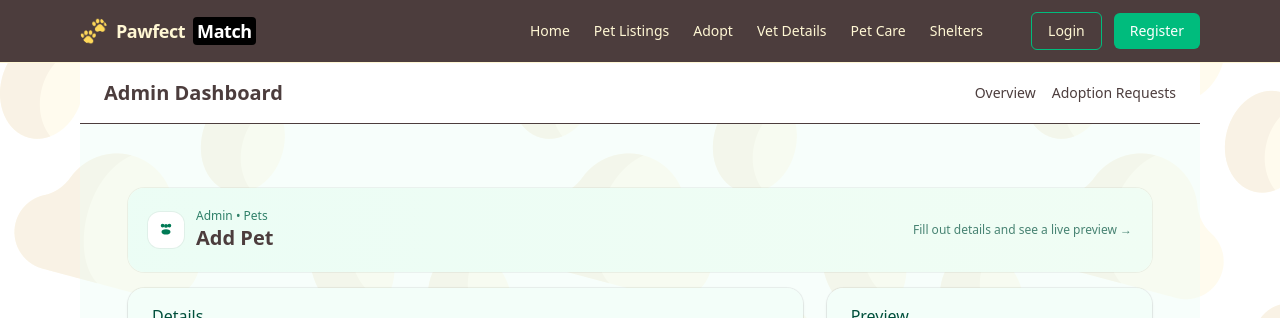
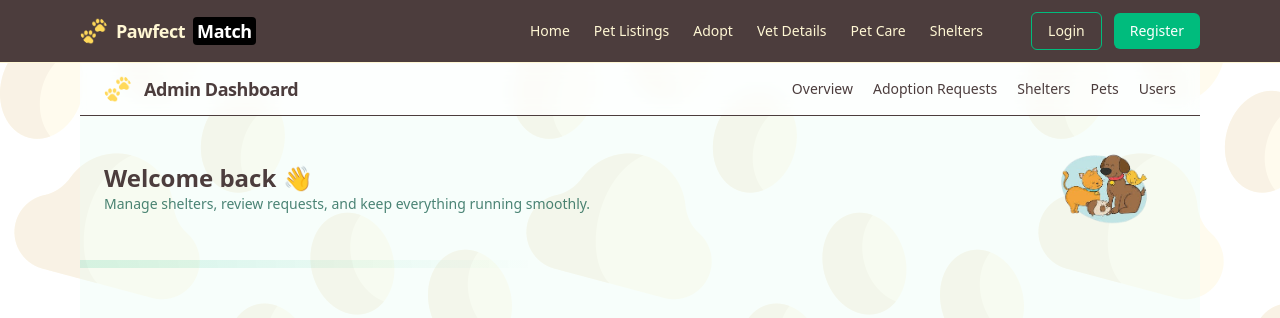
Before and after one commit to ruhanaatiq/pawfect-match, a Next.js app: page /admin/pets/new in a window 1280 px wide. Shown: the top 318 px of the page. Built offline with nearby package versions, Linux system fonts and the light colour scheme; no server answers.

Commit message:
added illustration and color to admin dashboard

```diff
--- a/src/app/admin/layout.jsx
+++ b/src/app/admin/layout.jsx
@@ -1,19 +1,83 @@
+// src/app/admin/layout.jsx
 export const dynamic = "force-dynamic";
+
+import Link from "next/link";
+import Image from "next/image";
+// OPTIONAL: uncomment if you want a gentle fade-in
+// import { motion } from "framer-motion";
 
 export default function AdminLayout({ children }) {
   return (
     <div className="min-h-screen bg-emerald-50/40">
-      <header className="border-b bg-white">
-        <div className="mx-auto max-w-6xl px-6 py-4 flex items-center justify-between">
-          <h1 className="text-xl font-bold text-[#4C3D3D]">Admin Dashboard</h1>
-          <nav className="flex items-center gap-4 text-sm">
-            <a href="/admin" className="hover:underline">Overview</a>
-            <a href="/admin/requests" className="hover:underline">Adoption Requests</a>
-            {/* add more: /admin/pets, /admin/users */}
+      {/* Top bar */}
+      <header className="border-b bg-white/90 backdrop-blur supports-[backdrop-filter]:bg-white/70">
+        <div className="mx-auto max-w-6xl px-6 py-3 flex items-center justify-between">
+          <div className="flex items-center gap-3">
+            <Image
+              src="/paws.png" // your existing logo in /public
+              alt="Pawfect Match"
+              width={28}
+              height={28}
+              className="rounded-full"
+            />
+            <span className="text-lg font-bold tracking-tight text-[#4C3D3D]">
+              Admin Dashboard
+            </span>
+          </div>
+
+          <nav className="flex items-center gap-5 text-sm text-[#4C3D3D]">
+            <Link href="/admin" className="hover:text-emerald-700 transition-colors">Overview</Link>
+            <Link href="/admin/requests" className="hover:text-emerald-700 transition-colors">Adoption Requests</Link>
+            <Link href="/admin/shelters" className="hover:text-emerald-700 transition-colors">Shelters</Link>
+            <Link href="/admin/pets" className="hover:text-emerald-700 transition-colors">Pets</Link>
+            <Link href="/admin/users" className="hover:text-emerald-700 transition-colors">Users</Link>
           </nav>
         </div>
       </header>
-      <main className="mx-auto max-w-6xl px-6 py-8">{children}</main>
+
+      {/* Subtle banner with decorative image */}
+
+        <div className="mx-auto max-w-6xl px-6 py-6 flex items-center justify-between">
+          <div>
+            <h1 className="text-2xl font-semibold text-[#4C3D3D]">Welcome back 👋</h1>
+            <p className="text-sm text-emerald-900/70">
+              Manage shelters, review requests, and keep everything running smoothly.
+            </p>
+          </div>
+
+          {/* Decorative illustration (keep it small & subtle) */}
+          <div className="relative w-28 h-20 sm:w-36 sm:h-24">
+            <Image
+              src="/admin1.png" // add a light, friendly illustration to /public
+              alt=""
+              fill
+              className="object-contain opacity-90"
+              priority
+            />
+          </div>
+
+      </div>
+
+      {/* Optional: a super subtle patterned strip (paws) */}
+      <div
+        aria-hidden="true"
+        className="h-2 bg-[radial-gradient(circle_at_1rem_1rem,rgba(16,185,129,0.15),transparent_40%)]"
+      />
+
+      {/* Main content */}
+      <main className="mx-auto max-w-6xl px-6 py-8">
+        {/* If you want a gentle fade-in, wrap children with <motion.div> */}
+        {/* <motion.div initial={{opacity:0, y:8}} animate={{opacity:1, y:0}} transition={{duration:0.25}}> */}
+          {children}
+        {/* </motion.div> */}
+      </main>
+
+      {/* Footer (very light) */}
+      <footer className="mt-auto border-t bg-white/80">
+        <div className="mx-auto max-w-6xl px-6 py-4 text-xs text-emerald-900/70">
+          © {new Date().getFullYear()} Pawfect Match — Admin
+        </div>
+      </footer>
     </div>
   );
 }
```
Also changed, not shown: public/admin.jpeg (added), public/admin1.png (added).
